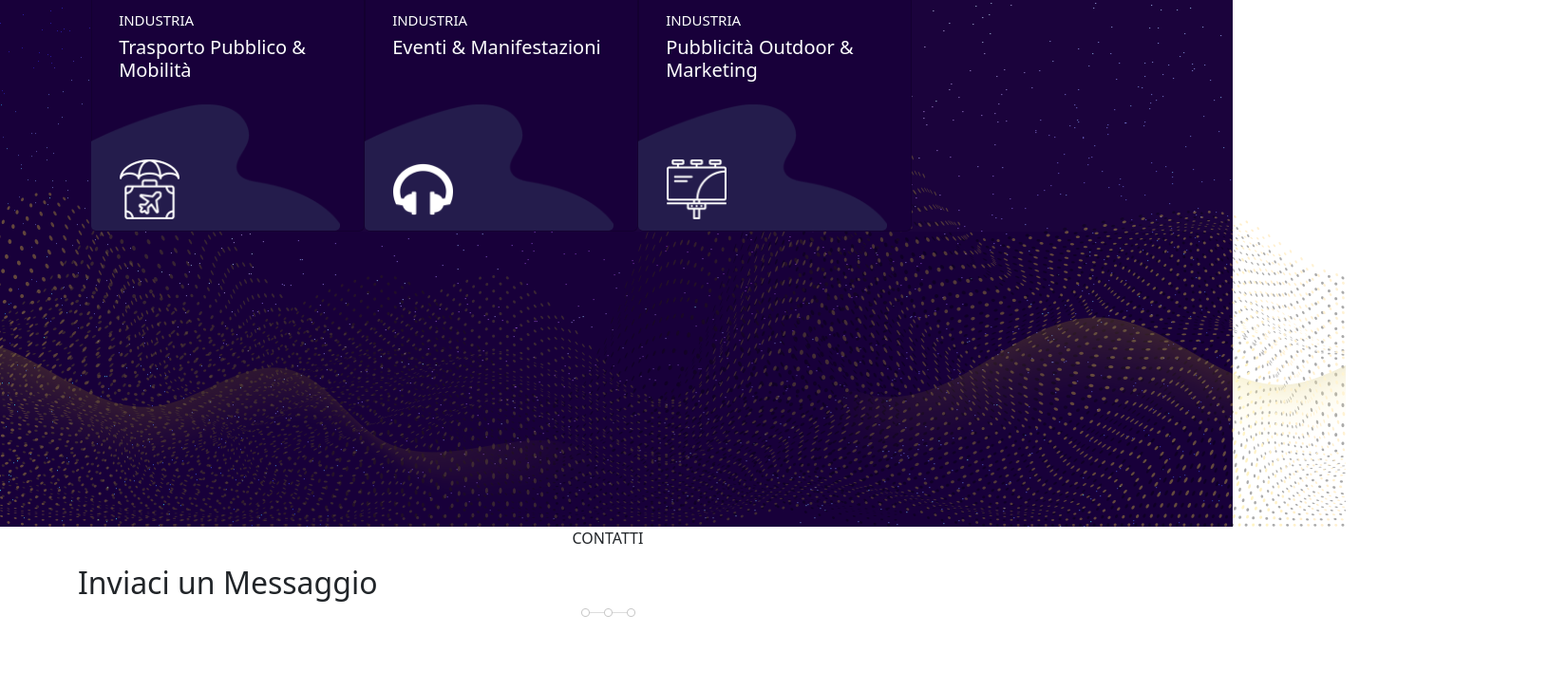
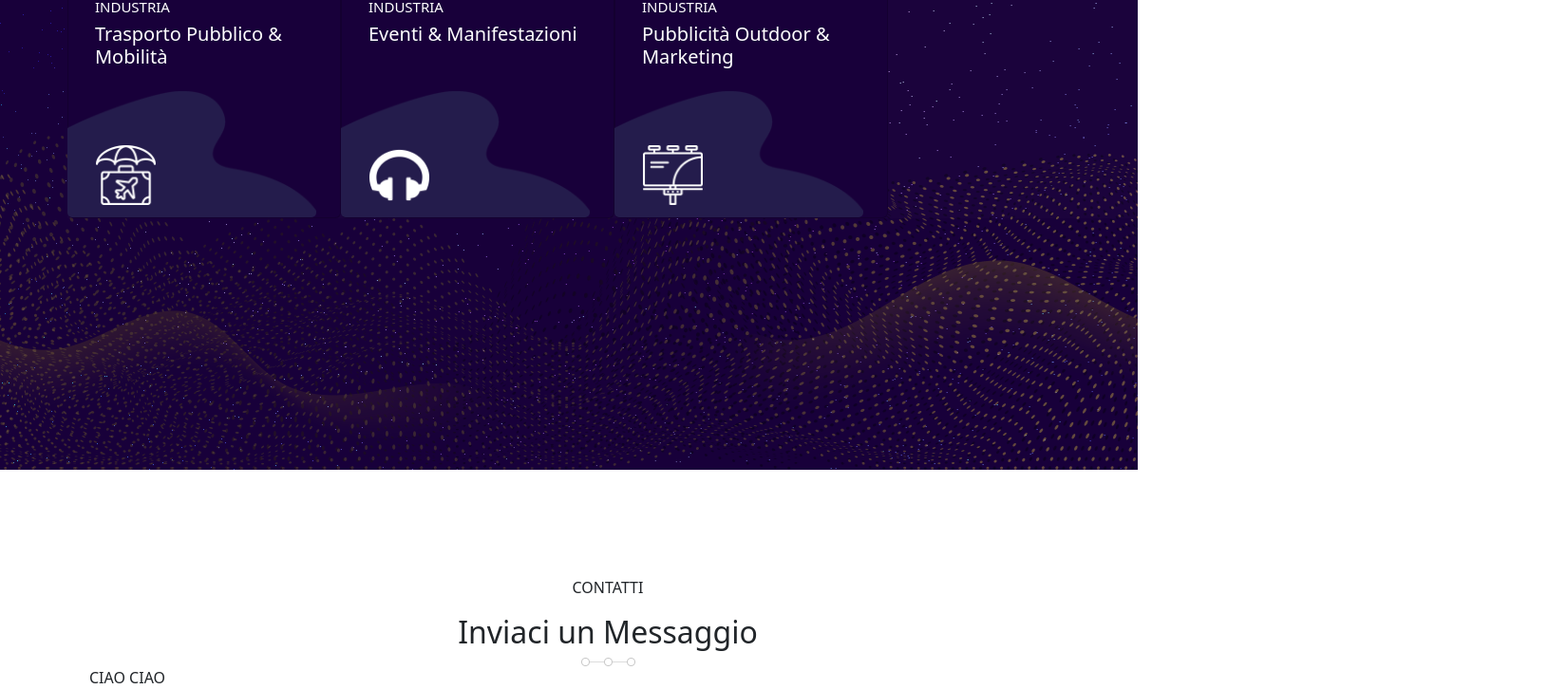
Before and after one commit to Secchi37/Dashboard-Meteo, a React (Create React App) app: page / in a window 1280 px wide. Shown: the part 2972-3698 px from the top of the page at 95% size, 1650 px wide, since content can reach past the window. Before the commit the page ends 3622 px from the top, so only its background shows below. Built offline with nearby package versions, Linux system fonts and the light colour scheme.

Commit message:
FormContatti

```diff
--- a/src/App.css
+++ b/src/App.css
@@ -63,7 +63,7 @@
 background-image:url("../src/img/shape/shape-57.png");
 background-repeat: cover;
 margin-left: -9%;
-margin-right: -9%;
+/* margin-right: -9%; */
 }
 
 .box2-skills{
@@ -71,8 +71,8 @@ background-image:url("../src/img/shape/shape-58.png");
 background-repeat: no-repeat;
 background-position: bottom;
 margin-left: -9%;
-margin-right: -9%;
-transition: 0.2s ease-in;
+/* margin-right: -9%; */
+
 
 }
 
--- /dev/null
+++ b/src/components/FormContatti.js
@@ -0,0 +1,10 @@
+import React from "react";
+import { Container } from "react-bootstrap";
+
+export default function FormContatti(){
+    return(
+        <Container fluid>
+        CIAO CIAO
+        </Container>
+    )
+}
--- a/src/pages/HomePage.js
+++ b/src/pages/HomePage.js
@@ -5,6 +5,7 @@ import BoxVocation from "../components/BoxVocation";
 import { dataCard } from "../DATA/DataCard";
 import BoxProcess from "../components/BoxProcess";
 import BoxSkills from "../components/BoxSkills";
+import FormContatti from "../components/FormContatti";
 import "../App.css";
 
 export default function HomePage(props) {
@@ -50,10 +51,11 @@ export default function HomePage(props) {
                     <BoxSkills />
                 </div>
             </div>
-            <div className="box-contatti" style={{position:'relative',margintTop:'50%'}}>
+            <div className="box-contatti" style={{position:'relative',marginTop:'10%'}}>
             <p style={{ textAlign: 'center' }}>CONTATTI</p>
-            <h2>Inviaci un Messaggio</h2>
+            <h2 style={{ textAlign: 'center' }}>Inviaci un Messaggio</h2>
             <Image className="d-block mx-auto img-fluid" alt='alt' src={require("../img/icons/decor-1.png")} />
+            <FormContatti/>
             </div>
 
 
```
Also changed, not shown: src/components/BoxSkills.js (line endings or trailing spaces).
